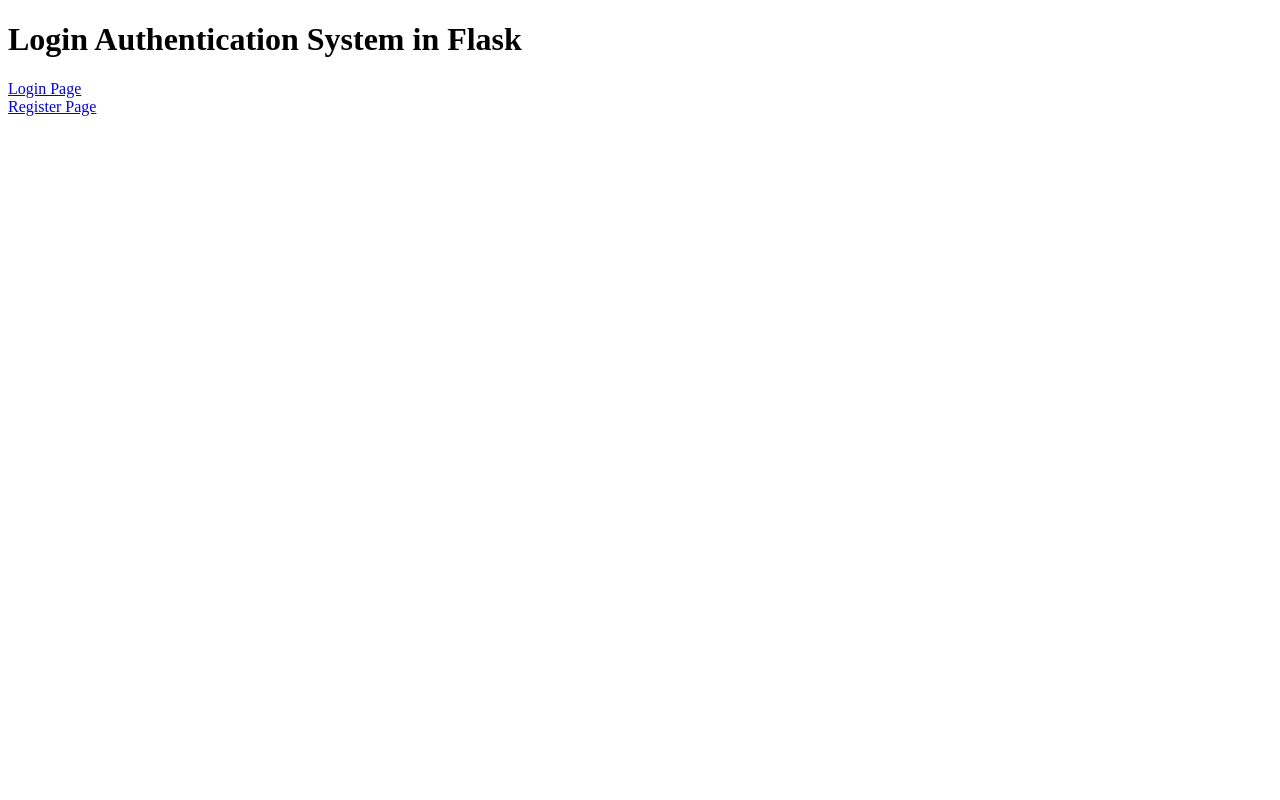
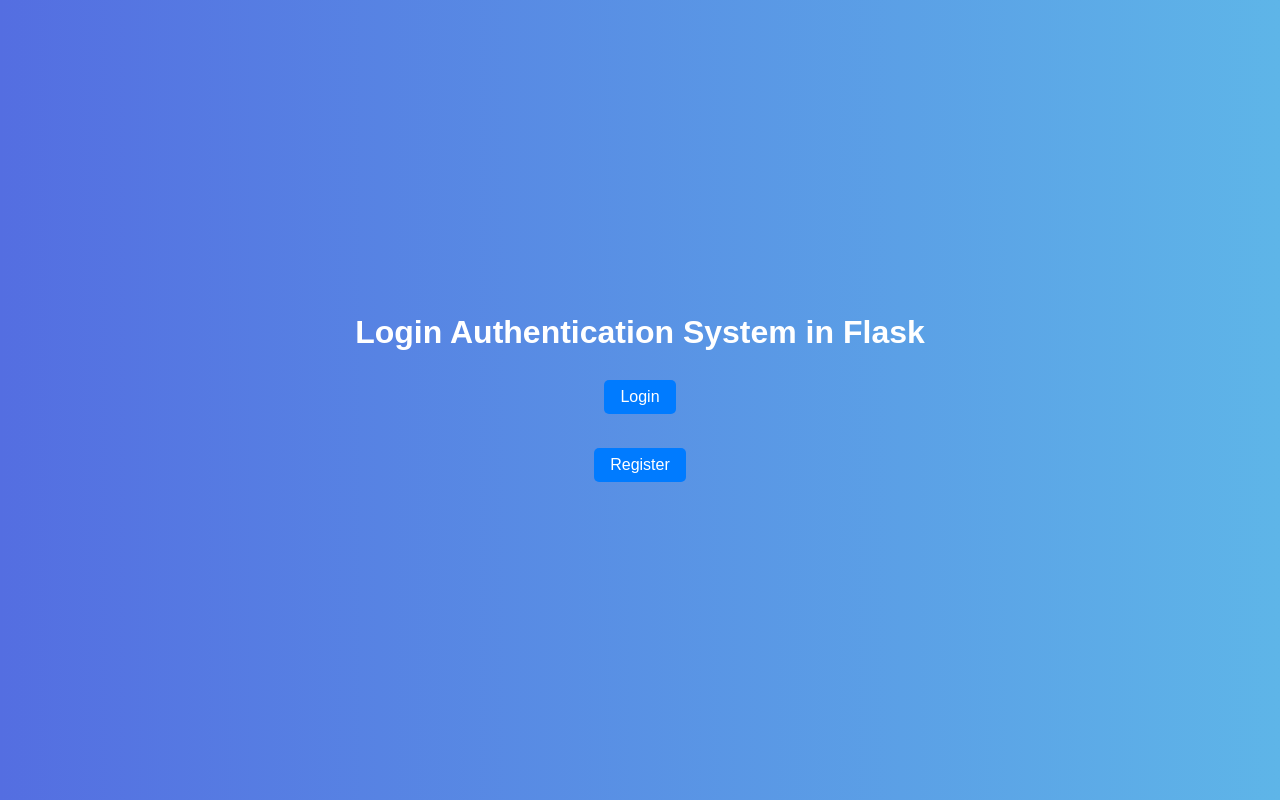
Before and after one commit to SevenWoos/UserAuthV1, a Flask app: page / in a window 1280 px wide. Run offline with Flask 3, Linux system fonts and the light colour scheme.

Commit message:
updated template styles

```diff
--- /dev/null
+++ b/static/home.css
@@ -0,0 +1,35 @@
+body {
+  margin: 0;
+  font-family: Arial, sans-serif;
+  min-height: 100vh;
+  display: flex;
+  flex-direction: column;
+  align-items: center;
+  justify-content: center;
+
+  /* Gradient background */
+  /*#64b5d6*/
+  background: linear-gradient(to right, #546ee1, #5eb5e8);
+  /* background: linear-gradient(to right, #667eea, #764ba2); */
+  color: white;
+  text-align: center;
+}
+
+.btn {
+  display: inline-block;
+  padding: 0.5rem 1rem;
+  margin: 0.5rem;
+  background-color: #007BFF;
+  color: white;
+  text-decoration: none;
+  border-radius: 5px;
+  transition: background-color 0.3s ease;
+}
+
+.btn:hover {
+  background-color: #0056b3;
+}
+
+.login_btn {
+  /* background-color: green; */
+}
--- a/templates/dashboard.html
+++ b/templates/dashboard.html
@@ -5,6 +5,8 @@
   <meta http-equiv="X-UA-Compatible" content="IE=edge">
   <meta name="viewport" content="width=device-width, initial-scale=1.0">
   <title>Dashboard</title>
+
+  <link rel="stylesheet" href="{{ url_for('static', filename='dashboard.css') }}">
 </head>
 
 <body>
--- a/templates/home.html
+++ b/templates/home.html
@@ -5,11 +5,13 @@
   <meta http-equiv="X-UA-Compatible" content="IE=edge">
   <meta name="viewport" content="width=device-width, initial-scale=1.0">
   <title>Home</title>
+
+  <link rel="stylesheet" href="{{ url_for('static', filename='home.css') }}">
 </head>
 
 <body>
   <h1>Login Authentication System in Flask</h1>
-  <a href="{{url_for('login')}}">Login Page</a><br>
-  <a href="{{url_for('register')}}">Register Page</a><br>
+  <a class="btn login_btn" href="{{url_for('login')}}">Login</a><br>
+  <a class="btn register_btn" href="{{url_for('register')}}">Register</a><br>
 </body>
 </html>
--- a/templates/login.html
+++ b/templates/login.html
@@ -5,6 +5,8 @@
   <meta http-equiv="X-UA-Compatible" content="IE=edge">
   <meta name="viewport" content="width=device-width, initial-scale=1.0">
   <title>Login</title>
+
+  <link rel="stylesheet" href="{{ url_for('static', filename='login.css') }}">
 </head>
 
 <body>
--- a/templates/register.html
+++ b/templates/register.html
@@ -5,6 +5,8 @@
   <meta http-equiv="X-UA-Compatible" content="IE=edge">
   <meta name="viewport" content="width=device-width, initial-scale=1.0">
   <title>Register</title>
+
+  <link rel="stylesheet" href="{{ url_for('static', filename='register.css') }}">
 </head>
 
 <body>
```
Also changed, not shown: static/dashboard.css (added, +13 -0 lines), static/login.css (added, +13 -0 lines), static/register.css (added, +13 -0 lines).
